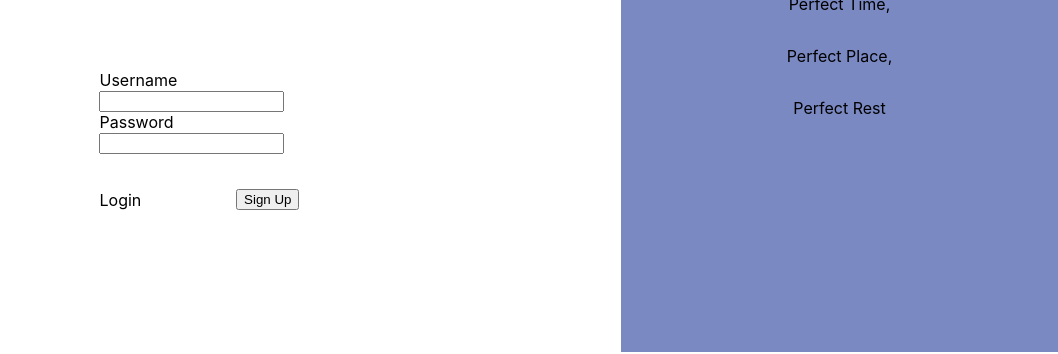
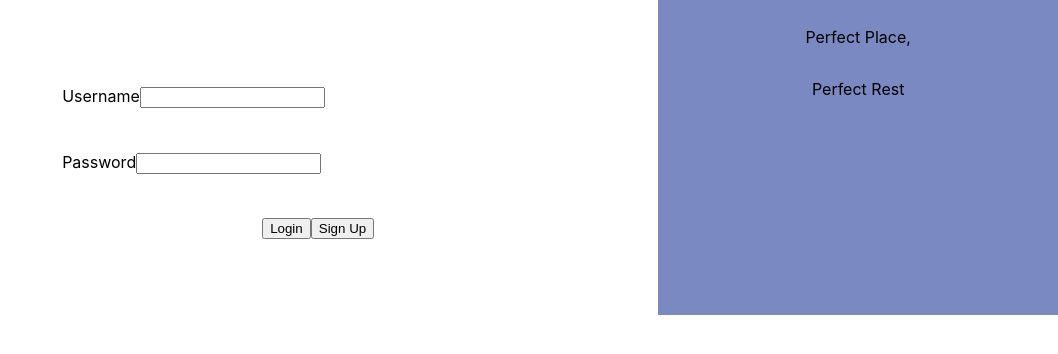
Before and after one commit to LavanSumanan/nathacks, a React (Create React App) app: page / in a window 1280 px wide. Shown: the part 293-647 px from the top of the page, without its empty margins (222-1280 px from the left). Built offline with nearby package versions, Linux system fonts and the light colour scheme.

Commit message:
Fixed post requests for login and sign up

```diff
--- a/src/App.js
+++ b/src/App.js
@@ -1,15 +1,33 @@
 import { useState, useEffect } from "react";
 
 import SignIn from "./components/SignIn";
+import Home from "./components/Home";
+import Test from "./Test";
 
 function App() {
-  // const [page, setPage] = useState(<SignIn />);
+  const [page, setPage] = useState("signin");
 
-  return (
-    <div className="App">
-      <SignIn />
-    </div>
-  );
+  if (page === "test") {
+    return (
+      <div className="App">
+        <Test />
+      </div>
+    );
+  }
+
+  if (page === "signin") {
+    return (
+      <div className="App">
+        <SignIn setpage={setPage} />
+      </div>
+    );
+  } else if (page === "home") {
+    return (
+      <div className="App">
+        <Home />
+      </div>
+    );
+  }
 }
 
 export default App;
--- /dev/null
+++ b/src/Test.js
@@ -0,0 +1,64 @@
+import { useState } from "react";
+
+const Test = () => {
+  const [username, setUsername] = useState("");
+  const [password, setPassword] = useState("");
+
+  const getFromAPI = () => {
+    fetch("/get")
+      .then((res) => {
+        if (res.ok) {
+          console.log("SUCCESS");
+        } else {
+          console.log("not successful");
+        }
+        return res.json();
+      })
+      .then((data) => console.log(data))
+      .catch((error) => console.log(error));
+  };
+
+  const postToAPI = () => {
+    const data = { username, password };
+    const options = {
+      method: "POST",
+      headers: {
+        "Content-Type": "application/json",
+      },
+      body: JSON.stringify(data),
+    };
+    fetch("/post", options)
+      .then((res) => res.json())
+      .then((serverresponse) => console.log(serverresponse));
+  };
+
+  return (
+    <div>
+      <div>
+        <label>
+          Username
+          <input
+            type="text"
+            onChange={(e) => {
+              setUsername(e.target.value);
+            }}
+          />
+        </label>
+        <label>
+          Password
+          <input
+            type="password"
+            onChange={(e) => {
+              setPassword(e.target.value);
+            }}
+          />
+        </label>
+        <button onClick={postToAPI}>post request</button>
+      </div>
+
+      <button onClick={getFromAPI}>get request</button>
+    </div>
+  );
+};
+
+export default Test;
--- a/src/components/SignIn.js
+++ b/src/components/SignIn.js
@@ -1,58 +1,59 @@
 import { useState } from "react";
 import "../signin.css";
 
-const SignIn = (props) => {
+const SignIn = ({ setPage }) => {
   const [username, setUsername] = useState("");
   const [password, setPassword] = useState("");
-  // const [loginError, setLoginError] = useState("");
+  const [loginError, setLoginError] = useState("");
 
-  // for login:
-  // if data === "success": ""
-  // if data === "dne": "User does not exist!"
-  // if data === "pwd": "Incorrect password!"
-  // for sign up:
-  // if data === "success": ""
-  // if data === "exists": "That username is taken!"
+  const signupPostRequest = () => {
+    const data = { username, password };
 
-  // make into async and put in login button's onSubmit
-  // useEffect(() => {
-  //   fetch("/login", {
-  //     method: "POST",
-  //     headers: {
-  //       "Content-Type": "application/json",
-  //     },
-  //     body: JSON.stringify({ username, password }),
-  //   }).then((response) =>
-  //     response.json().then((data) => {
-  //       console.log(data);
-  //       if (data["login"] === "dne") {
-  //         setIsLoggedIn(false);
-  //         setLoginError("That user does not exist");
-  //       } else if (data["login"] === "pwd") {
-  //         setIsLoggedIn(false);
-  //         setLoginError("Incorrect password");
-  //       } else if (data["login"] === "success") {
-  //         setIsLoggedIn(true);
-  //         setPage(<Home />);
-  //         setLoginError("");
-  //       }
-  //     })
-  //   );
-  // }, []);
+    const options = {
+      method: "POST",
+      headers: {
+        "Content-Type": "application/json",
+      },
+      body: JSON.stringify(data),
+    };
 
-  // const handleSubmit = (event) => {
-  //   else if (action === "signup") {
-  //     fetch("/signup")
-  //       .then((res) => res.json())
-  //       .then((data) => {
-  //         if (data === "success") {
-  //           this.setState({ page: "Home", loginError: "" });
-  //         } else if (data === "exists") {
-  //           this.setState({ loginError: "That username is taken!" });
-  //         }
-  //       });
-  //   }
-  // };
+    fetch("/signup", options)
+      .then((res) => res.json())
+      .then((responsedata) => {
+        console.log(responsedata);
+        if (responsedata.signUp === "exists") {
+          setLoginError("That username is taken");
+        } else {
+          setLoginError("");
+        }
+      });
+  };
+
+  const loginPostRequest = () => {
+    const data = { username, password };
+
+    const options = {
+      method: "POST",
+      headers: {
+        "Content-Type": "application/json",
+      },
+      body: JSON.stringify(data),
+    };
+
+    fetch("/login", options)
+      .then((res) => res.json())
+      .then((responsedata) => {
+        console.log(responsedata);
+        if (responsedata.login === "dne") {
+          setLoginError("That user does not exist");
+        } else if (responsedata.login === "pw") {
+          setLoginError("Incorrect password");
+        } else if (responsedata.login === "success") {
+          setLoginError("");
+          setPage("home");
+        }
+      });
+  };
 
   return (
     <div className="signin-container">
@@ -61,7 +62,6 @@ const SignIn = (props) => {
       </header>
 
       <section className="login-section">
-        <form>
         <div className="username-div">
           <label>
             Username
@@ -88,37 +88,14 @@ const SignIn = (props) => {
         </div>
         <br />
         <div className="signin-buttons">
-            <p
-              className="login-btn"
-              type='button'
-              name="login"
-              value="Login"
-              onClick={async () => {
-                console.log('reached')
-                const user = { username: username, password: password };
-                const response = await fetch("/login", {
-                  method: "POST",
-                  headers: {
-                    "Content-Type": "application/json",
-                  },
-                  body: JSON.stringify(user),
-                });
-
-                if (response.ok) {
-                  console.log("response worked!");
-                }
-                // console.log(response);
-              }}
-
->Login</p>
-            <input
-              className="signin-btn"
-              name="signup"
-              type="submit"
-              value="Sign Up"
-            />
+          <button className="login-btn" onClick={loginPostRequest}>
+            Login
+          </button>
+          <button className="signin-btn" onClick={signupPostRequest}>
+            Sign Up
+          </button>
         </div>
-        </form>
+        <div>{loginError}</div>
       </section>
 
       <aside className="banner">
```
Lines whose indentation alone changed are shown as unchanged.
